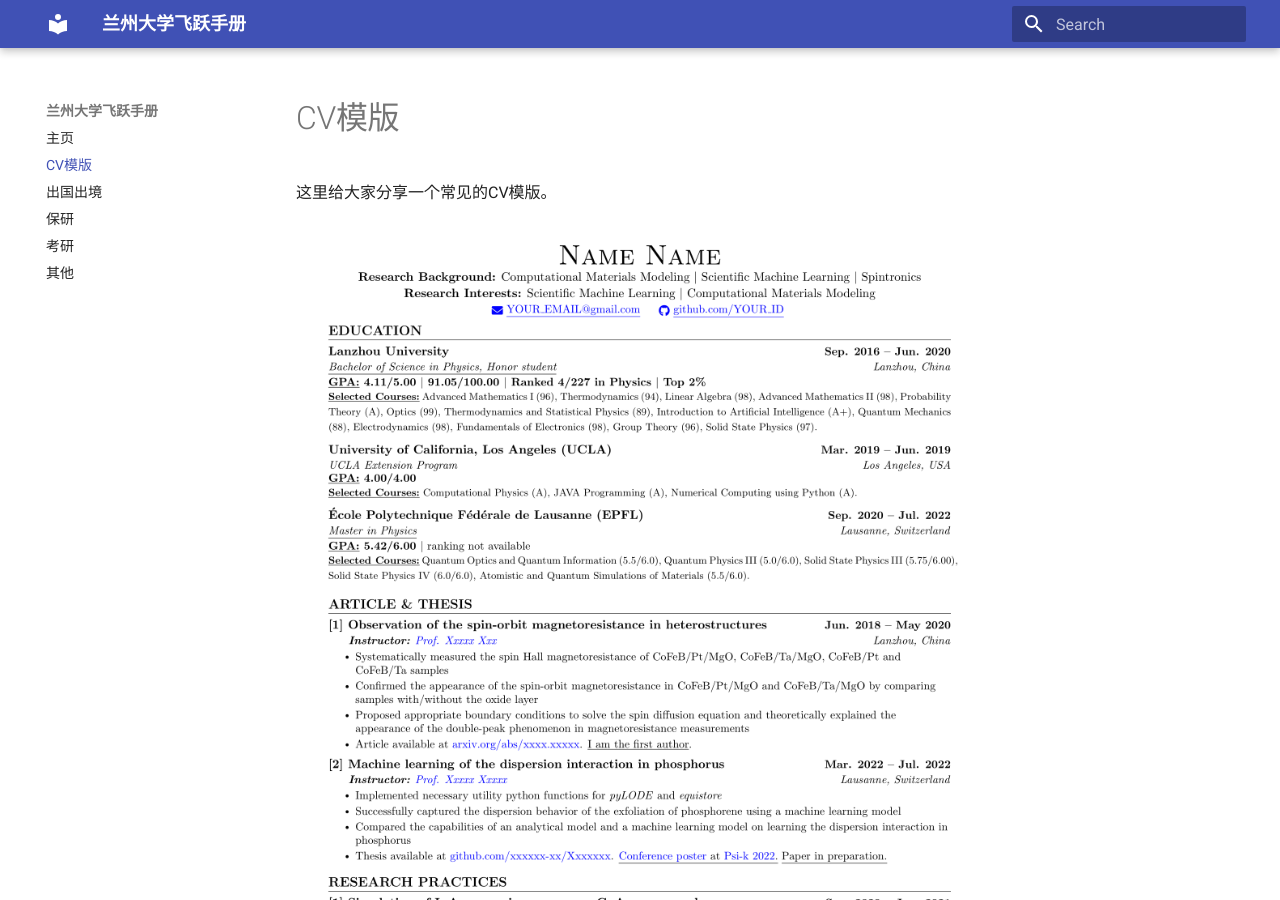
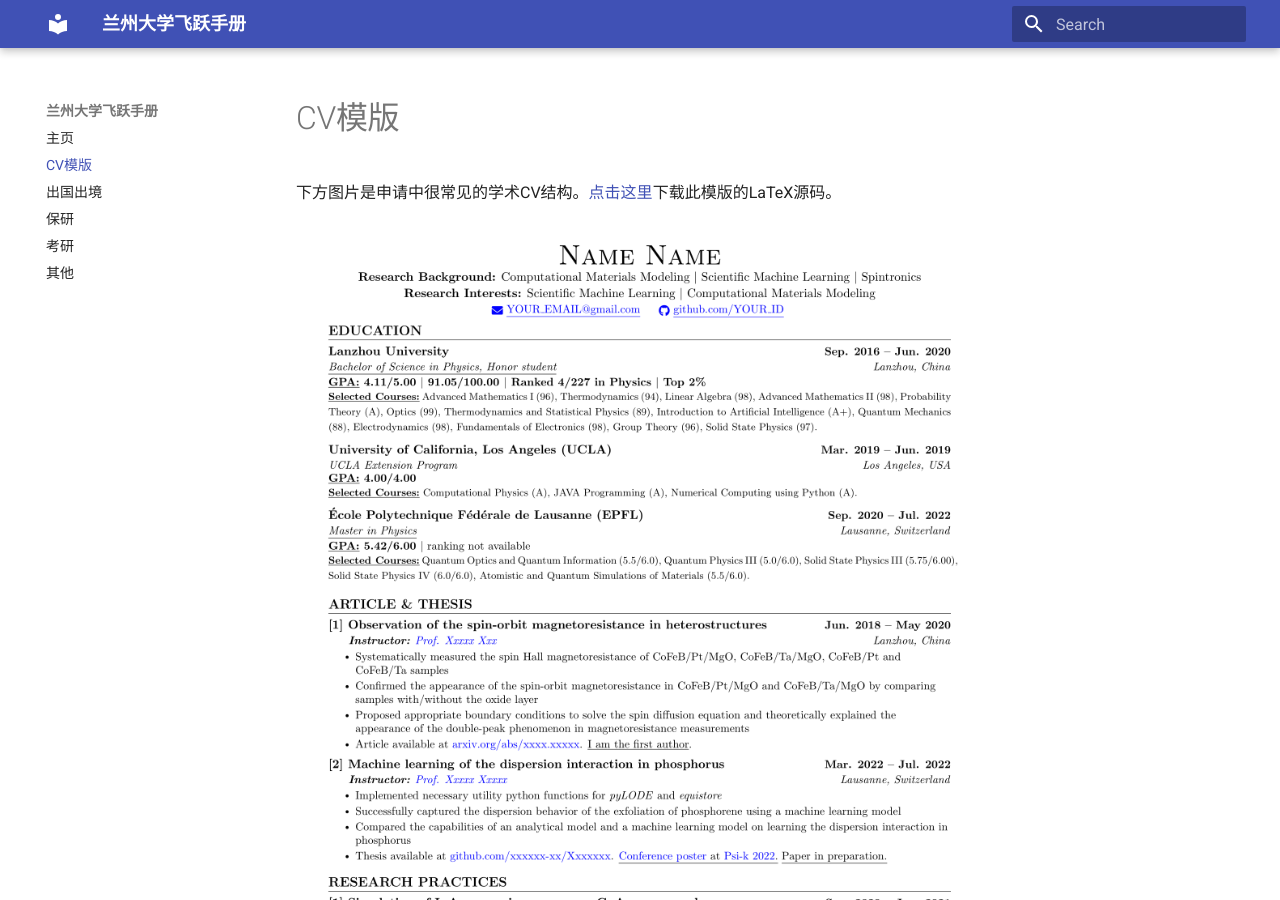
Before and after one commit to LZU-feiyue/LZU-feiyue.github.io, an MkDocs documentation site: the page built from docs/CV.md, in a window 1280 px wide and 900 px high. Built offline with MkDocs 1.6.1 and Material for MkDocs 9.7.7, drawn with Linux system fonts in a browser that asks for light colours.

Commit message:
Update CV.md

```diff
--- a/docs/CV.md
+++ b/docs/CV.md
@@ -1,4 +1,4 @@
-这里给大家分享一个常见的CV模版。
+下方图片是申请中很常见的学术CV结构。[点击这里](./tex_files/main.tex)下载此模版的LaTeX源码。
 
 ![CV Example](./pics/CV_showcase_1.png)
 ![CV Example](./pics/CV_showcase_2.png)
```
Also changed, not shown: 2 other files.
